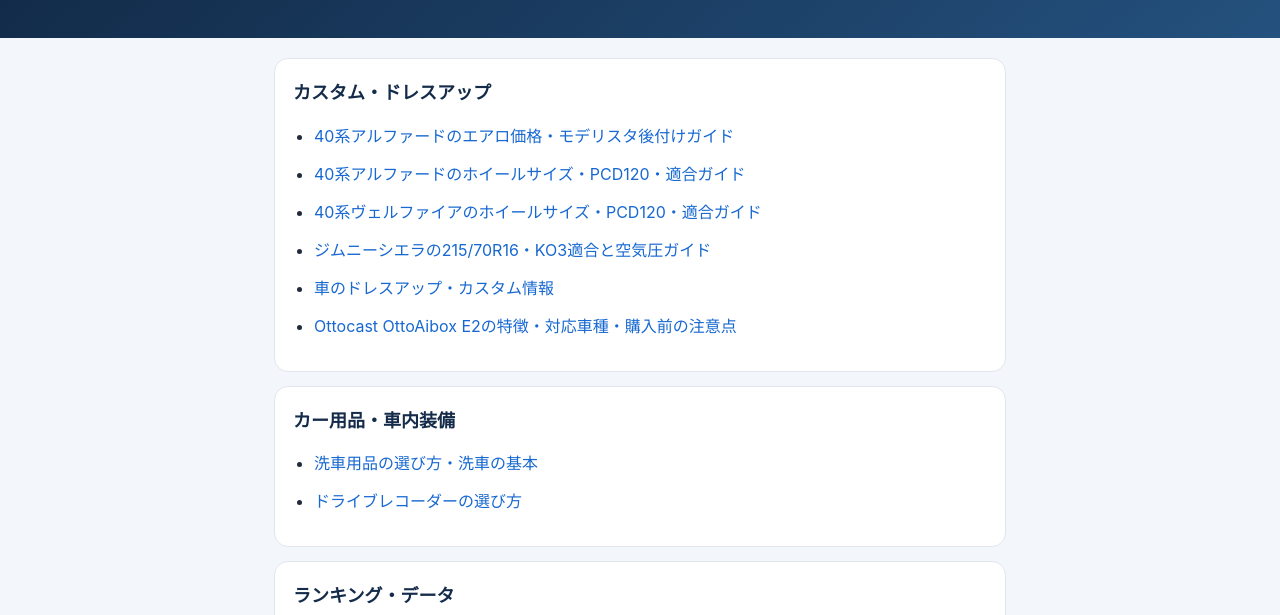
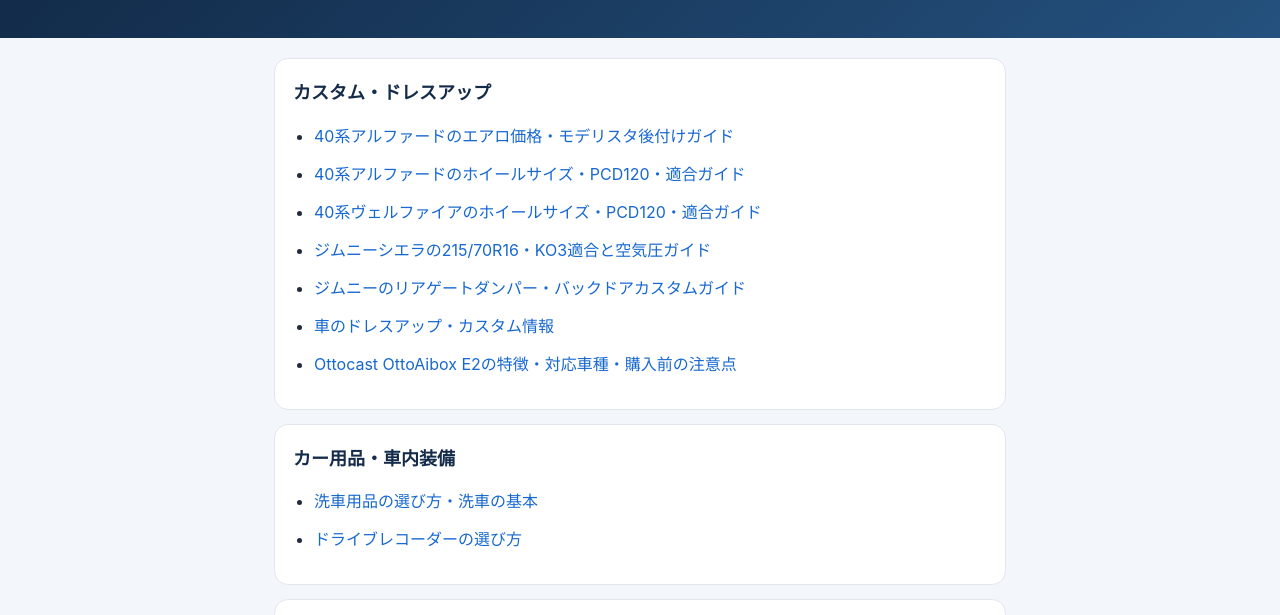
Before and after one commit to carlifelab/2nd-, a plain HTML site: page sitemap.html in a window 1280 px wide. Shown: the part 150-765 px from the top of the page. Drawn offline with Linux system fonts and the light colour scheme.

Commit message:
Add Jimny rear gate damper guide to HTML sitemap

```diff
--- a/sitemap.html
+++ b/sitemap.html
@@ -49,6 +49,7 @@ footer{text-align:center;padding:20px;font-size:12px;color:var(--muted)}
 <li><a href="./alphard-40-wheel-size.html">40系アルファードのホイールサイズ・PCD120・適合ガイド</a></li>
 <li><a href="./vellfire-40-wheel-size.html">40系ヴェルファイアのホイールサイズ・PCD120・適合ガイド</a></li>
 <li><a href="./jimny-sierra-215-70r16-ko3.html">ジムニーシエラの215/70R16・KO3適合と空気圧ガイド</a></li>
+<li><a href="./jimny-rear-gate-damper.html">ジムニーのリアゲートダンパー・バックドアカスタムガイド</a></li>
 <li><a href="./custom.html">車のドレスアップ・カスタム情報</a></li>
 <li><a href="./ottocast-e2-guide.html">Ottocast OttoAibox E2の特徴・対応車種・購入前の注意点</a></li>
 </ul>
```
